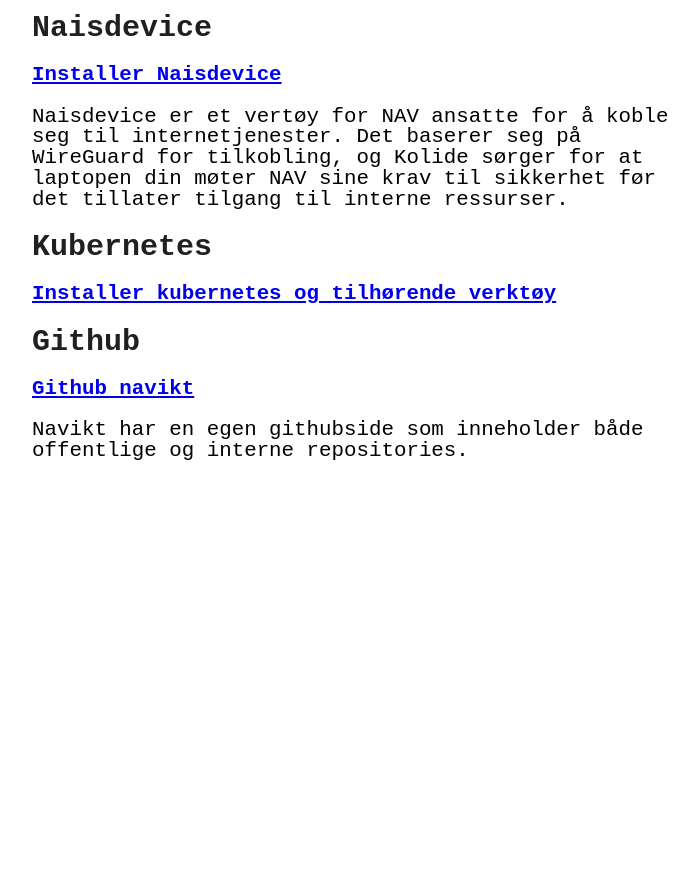
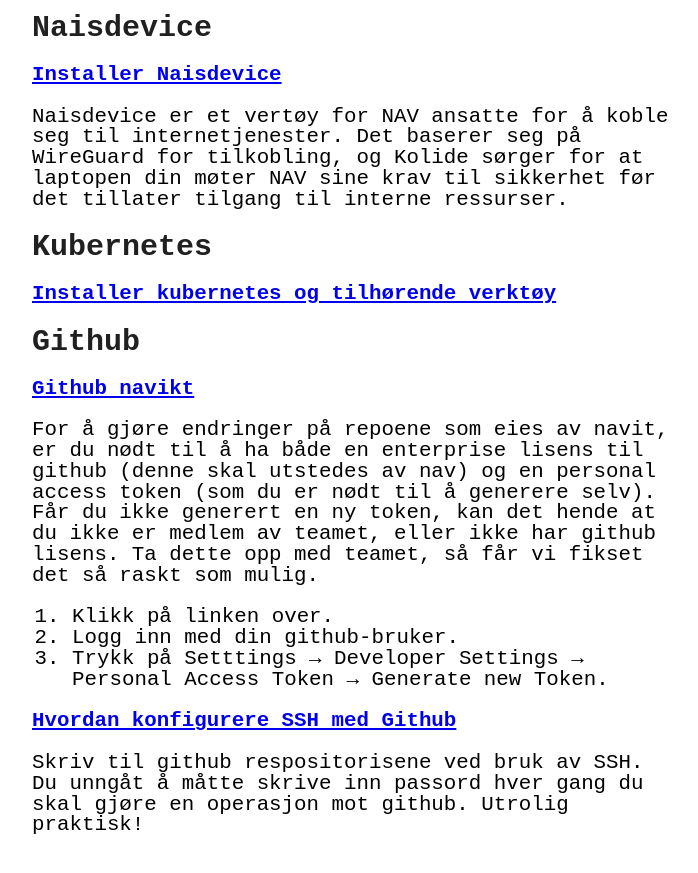
Before and after one commit to stianoverby/stianoverby.github.io, a Jekyll site: the page built from _posts/2022-10-17-ny-i-isa.markdown, in a window 1280 px wide and 900 px high, scrolled down 1712 px. Shown: the top 873 px of the window, without its empty margins (288-986 px from the left). Built offline with Jekyll 4.4.1, drawn with Linux system fonts in a browser that asks for light colours; before the commit the page ends 2238 px from its top, so only the background shows below that.

Commit message:
Update 2022-10-17-ny-i-isa.markdown

```diff
--- a/_posts/2022-10-17-ny-i-isa.markdown
+++ b/_posts/2022-10-17-ny-i-isa.markdown
@@ -68,9 +68,18 @@
 
 # Github
 {: .heading}
-[**Github navikt**] [nav-ikt]
 
-Navikt har en egen githubside som inneholder både offentlige og interne repositories.
+[**Github navikt**] [github-ikt]
+
+For å gjøre endringer på repoene som eies av navit, er du nødt til å ha både en enterprise lisens til github (denne skal utstedes av nav) og en personal access token (som du er nødt til å generere selv). Får du ikke generert en ny token, kan det hende at du ikke er medlem av teamet, eller ikke har github lisens. Ta dette opp med teamet, så får vi fikset det så raskt som mulig.
+
+1. Klikk på linken over.
+2. Logg inn med din github-bruker.
+3. Trykk på Setttings → Developer Settings → Personal Access Token → Generate new Token.
+
+[**Hvordan konfigurere SSH med Github**] [github-ssh]
+
+Skriv til github respositorisene ved bruk av SSH. Du unngåt å måtte skrive inn passord hver gang du skal gjøre en operasjon mot github. Utrolig praktisk!
 
 [nais-installer]: https://doc.nais.io/device/install/
 
@@ -80,11 +89,12 @@
 
 [apple-support]: https://support.apple.com/no-no/HT201541#oldmacos
 
-[nav-ikt]: https://github.com/navikt
-
 [kubernetes]: https://doc.nais.io/basics/access/index.html#install-kubectl
 
 [slack]: munki://detail-Slack.html
+
+[github-ikt]: https://github.com/navikt
+[github-ssh]: https://docs.github.com/en/authentication/connecting-to-github-with-ssh
 
 <style>
 .heading {
```
